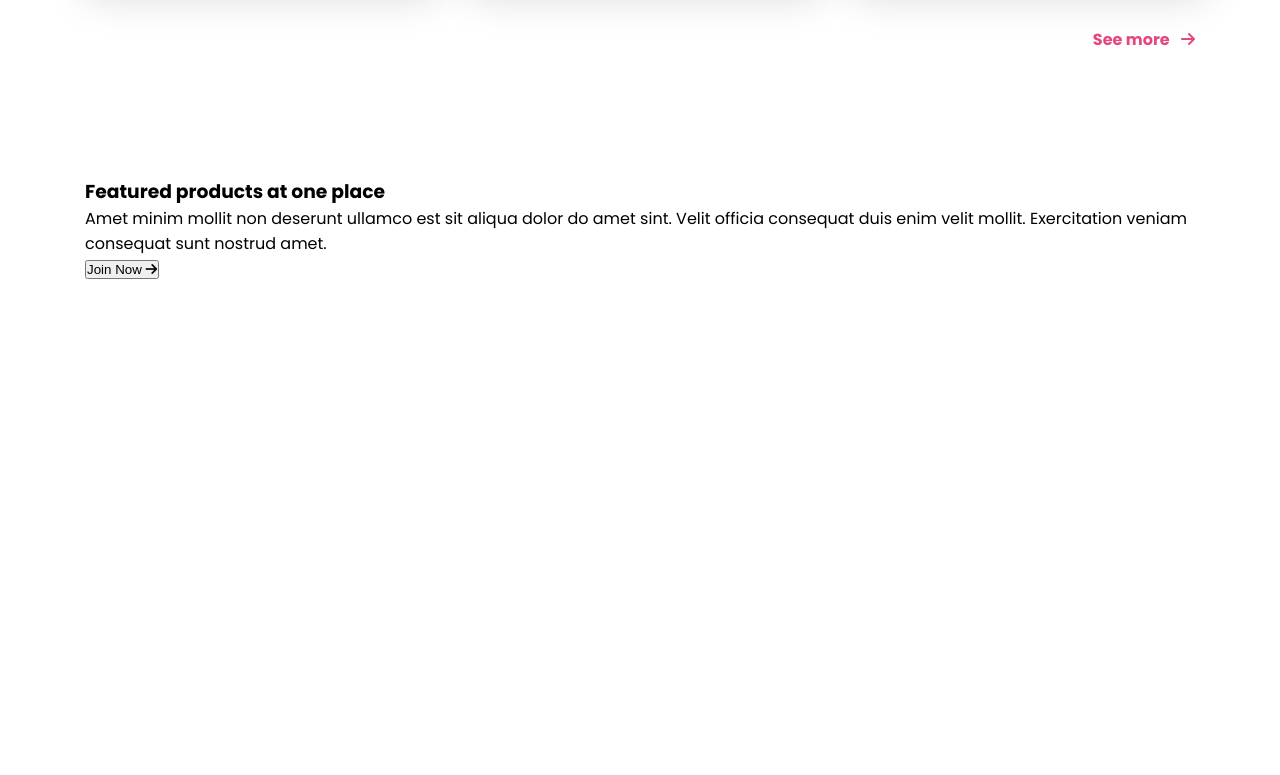
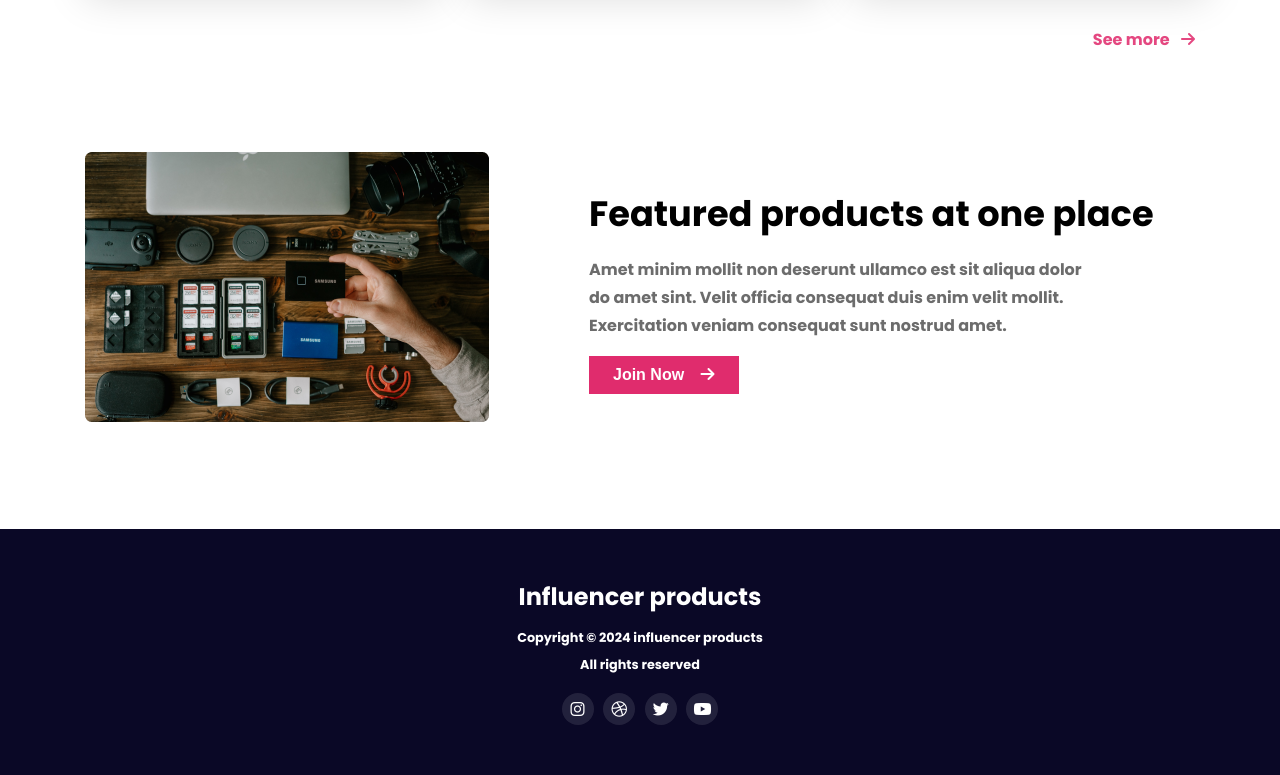
Before and after one commit to Md-Mueid-Mia/influencer-gear-website, a plain HTML site: page index.html in a window 1280 px wide. Shown: the part 2495-3270 px from the top of the page. Before the commit the page ends 2776 px from the top, so only its background shows below. Drawn offline with Linux system fonts and the light colour scheme.

Commit message:
this website all section finished

```diff
--- a/index.html
+++ b/index.html
@@ -291,7 +291,7 @@
         <section class="feature-section">
             <div class="feature-container">
                 <div class="feature-image-container">
-                    <img src="" alt="">
+                    <img src="./images/gear.png" alt=" table in some mobile and etc.">
                 </div>
                 <div class="feature-content">
                     <h3>Featured products at one place</h3>
@@ -304,7 +304,25 @@
         <!-- Featured section ends here  -->
     </main>
     <footer>
-
+        <div class="footer-container">
+            <h4>Influencer products</h4>
+            <p>Copyright © 2024  influencer products</p>
+            <p>All rights reserved</p>
+            <div class="social-icon">
+                <div class="instagram">
+                    <i class="fa-brands fa-instagram"></i>
+                </div>
+                <div class="dribble">
+                    <i class="fa-brands fa-dribbble"></i>
+                </div>
+                <div class="twitter">
+                    <i class="fa-brands fa-twitter"></i>
+                </div>
+                <div class="youtube">
+                    <i class="fa-brands fa-youtube"></i>
+                </div>
+            </div>
+        </div>
     </footer>
 </body>
 </html>
--- a/style/responsive.css
+++ b/style/responsive.css
@@ -18,15 +18,27 @@
         justify-content: center;
         align-items: center;
         margin: 0 auto;
+        gap: 10px;
     }
     .banner-image-container{
         width: 100%;
+    }
+    .banner-image-container > img {
+        width: 280px;
+        display: block;
+        margin: 0 auto;
+    }
+    .image-main img{
+        width: 205px;
+        height: auto;
+        display: block;
+        margin: 0 auto;
     }
     .banner-title {
         text-align: center;
         width: 404px;
         height: 78px;
-        font-size: 36px;
+        font-size: 1.8rem;
         font-weight: 700;
         line-height: 42px;
         margin: 0 auto;
@@ -36,10 +48,11 @@
     .banner-description {
         text-align: center;
         width: 321px;
-        height: 65px;
+        font-size: 0.8rem;
+        font-weight: 500;
         margin: 0 auto;
         margin-top: 36px;
-        margin-bottom: 50px;
+        margin-bottom: 16px;
     }
    .btn-primary{
     display: block;
@@ -51,15 +64,22 @@
         grid-template-columns: 1fr 1fr 1fr 1fr;
 
     }
-    .logos{
-        width: 100%;
+    .logos {
+        width: 352px;
         padding: 0;
+        position: absolute;
+        left: 30px;
+        /* gap: 8px; */
+        /* justify-items: center; */
+        align-items: center;
+        /* display: block; */
+        /* margin: 0 auto; */
     }
-    .logos img{
-        /* height: 50px; */
-        width: 25%;
-        padding: 0;
-
+    .logos img {
+        width: 21%;
+        margin: 0px;
+        padding-top: 20px;
+        align-items: center;
     }
     .border{
         display: none;
--- a/style/style.css
+++ b/style/style.css
@@ -172,9 +172,7 @@ main{
     max-width: 1110px;
     margin-bottom: 100px;
 }
-.collection-container{
 
-}
 .collection-title{
     text-align: center;
     font-size: 28px;
@@ -232,3 +230,107 @@ image img{
     padding-left: 8px;
 }
 /* Collection styles ends here */
+
+
+/* Featured section starts here */
+
+.feature-section{
+    max-width: 1110px;
+    margin-bottom: 100px;
+}
+.feature-container{
+    display: flex;
+    justify-content: flex-start;
+    align-items: center;
+    gap: 100px;
+}
+.feature-content h3{
+    font-size: 2.2rem;
+    font-weight: 700;
+    margin-bottom: 16px;
+}
+.feature-content p{
+    max-width: 500px;
+    font-size: 1rem;
+    font-weight: 700;
+    color: rgb(108, 108, 108);
+    line-height: 28px;
+    margin-bottom: 16px;
+}
+.feature-content button{
+    background-color: rgb(224, 44, 109);
+    color: white;
+    padding: 10px 24px 10px 24px;
+    border: none;
+    font-size: 1rem;
+    font-weight: 700;
+}
+.feature-content button> span{
+    padding-left: 12px;
+}
+
+/* Featured section ends here */
+
+
+/* footer styles starts here */
+
+footer{
+    background-color: #0A0826;
+    color: white;
+}
+.footer-container{
+    max-width: 1110px;
+    margin: 0 auto;
+    text-align: center;
+    padding: 50px 0px;
+}
+.footer-container h4{
+    font-size: 1.5rem;
+    font-weight: 700;
+    margin-bottom: 10px;
+}
+.footer-container p{
+    font-size: 0.8rem;
+    font-weight: 700;
+    line-height: 1.7rem;
+}
+.social-icon {
+    width: 176px;
+    display: flex;
+    justify-content: space-evenly;
+    align-items: center;
+    margin: 0 auto;
+    margin-top: 15px;
+}
+.instagram, .dribble, .twitter, .youtube{
+    background-color: rgba(255, 255, 255, 0.1);
+    width: 32px;
+    height: 32px;
+    border-radius: 50%;
+    -webkit-border-radius: 50%;
+    -moz-border-radius: 50%;
+    -ms-border-radius: 50%;
+    -o-border-radius: 50%;
+    position: relative;
+}
+.instagram, .dribble, .twitter, .youtube > i {
+    display: inline-flex;
+    justify-content: space-evenly;
+    text-align: center;
+    align-items: center;
+}
+.youtube i {
+    position: absolute;
+    top: 50%;
+    left: 50%;
+    transform: translate(-50%, -50%);
+}
+
+
+
+
+/* footer styles ends here */
+
+
+
+/* Small device media quaery starts here */
```
